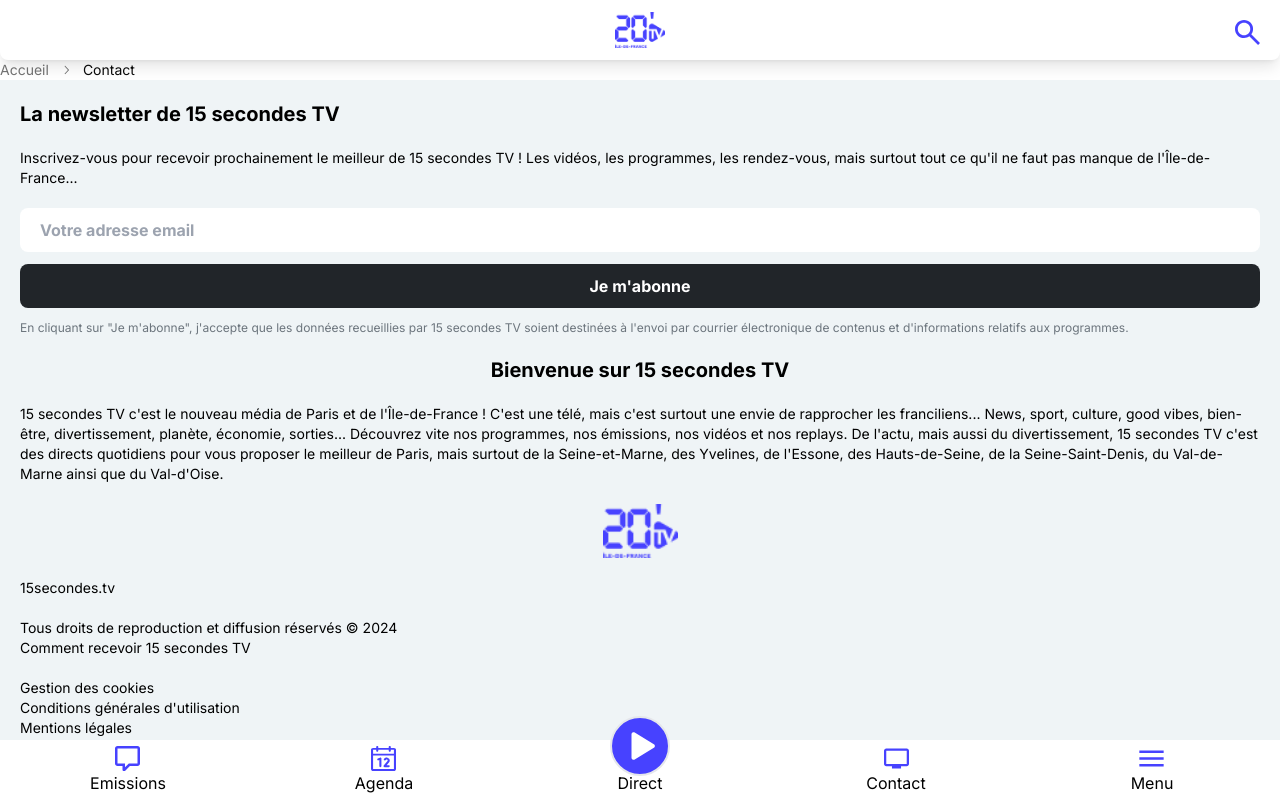
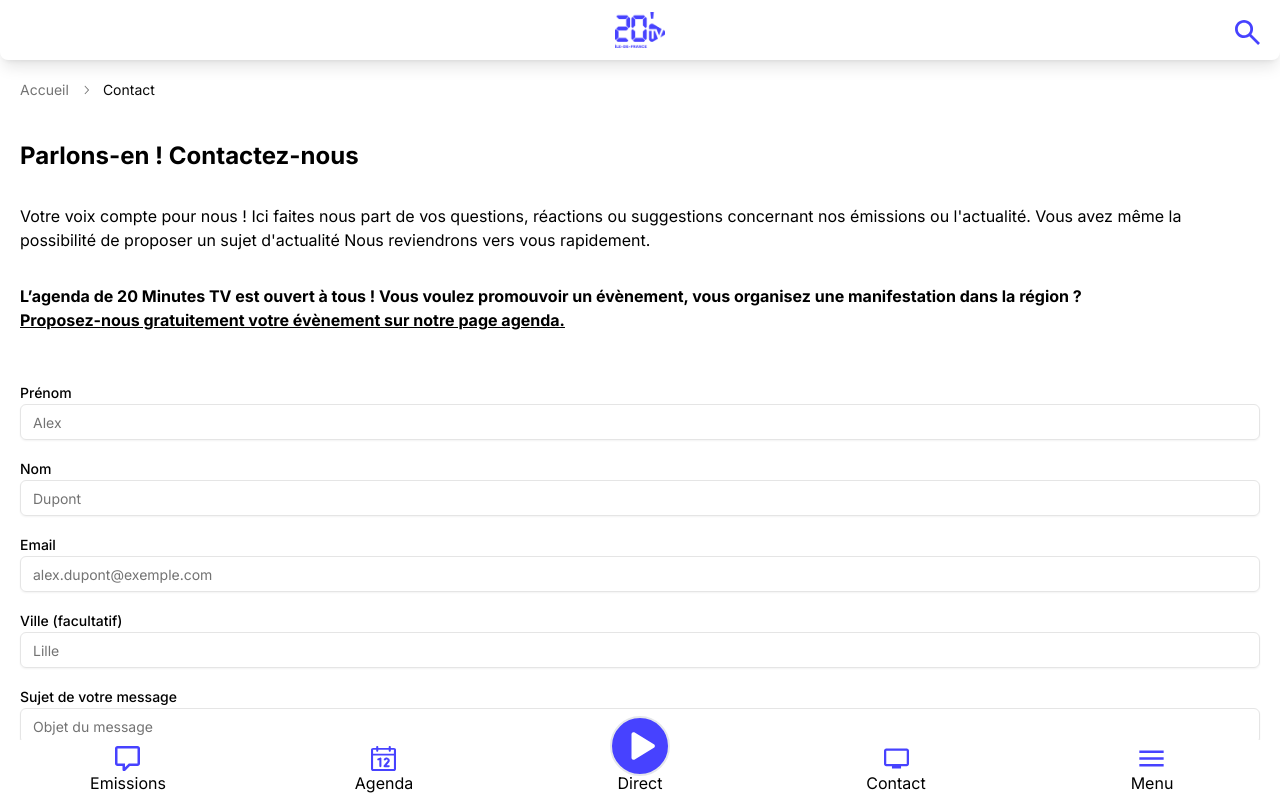
Before and after one commit to CLAP-ecv/15secondes, a Next.js app: page /contact in a window 1280 px wide. Shown: the top 798 px of the page. Built offline with nearby package versions, Linux system fonts and the light colour scheme.

Commit message:
:triangular_flag_on_post: Contact page done.

```diff
--- a/app/contact/page.tsx
+++ b/app/contact/page.tsx
@@ -6,11 +6,15 @@
     BreadcrumbPage,
     BreadcrumbSeparator,
 } from "@/src/components/ui/breadcrumb"
+import { Button } from "@/src/components/ui/button";
+import { InputWithLabel } from "@/src/components/ui/inputWithLabel";
+import { TextareaWithLabel } from "@/src/components/ui/textareaWithLabel";
+
 
 export default function ContactPage() {
     return (
-        <div>
-            <Breadcrumb>
+        <>
+            <Breadcrumb className="p-5">
                 <BreadcrumbList>
                     <BreadcrumbItem>
                         <BreadcrumbLink href="/">Accueil</BreadcrumbLink>
@@ -21,6 +25,34 @@
                     </BreadcrumbItem>
                 </BreadcrumbList>
             </Breadcrumb>
-        </div>
+            <div className="p-5">
+                <h1 className="text-2xl font-bold">Parlons-en ! Contactez-nous</h1>
+                <p className="mt-8">
+                    Votre voix compte pour nous !
+                    Ici faites nous part de vos questions, réactions ou suggestions concernant nos émissions ou l'actualité.
+                    Vous avez même la possibilité de proposer un sujet d'actualité
+                    Nous reviendrons vers vous rapidement.
+                </p>
+
+                <strong className="block mt-8">
+                    L’agenda de 20 Minutes TV est ouvert à tous ! Vous voulez promouvoir un évènement, vous organisez une manifestation dans la région ?
+                </strong>
+                <a href="https://www.20minutes.tv/evenement/new/" className="font-bold underline">
+                    Proposez-nous gratuitement votre évènement sur notre page agenda.
+                </a>
+
+                <form className="mt-12 mb-10 flex gap-4 flex-col">
+                    <InputWithLabel label="Prénom" name="firstName" id="firstName" type="text" placeholder="Alex"/>
+                    <InputWithLabel label="Nom" name="lastName" id="lastName" type="text" placeholder="Dupont"/>
+                    <InputWithLabel label="Email" name="email" id="email" type="email" placeholder="alex.dupont@exemple.com"/>
+                    <InputWithLabel label="Ville (facultatif)" name="city" id="city" type="text" placeholder="Lille"/>
+                    <InputWithLabel label="Sujet de votre message" name="messageSubject" id="messageSubject" type="text" placeholder="Objet du message"/>
+                    <TextareaWithLabel label="Message" name="message" id="message" placeholder="Dites-nous en plus" rows={5}/>
+                    <InputWithLabel label="Image d'illustration" name="image" id="image" type="file" accept="image/png, image/jpeg" description="Formats acceptés : JPG ou PNG ; taille optimal : 1600x900px"/>
+
+                    <Button className="mx-auto mt-8" size="lg" type="submit">Envoyer votre message</Button>
+                </form>
+            </div>
+        </>
     );
 }
```
